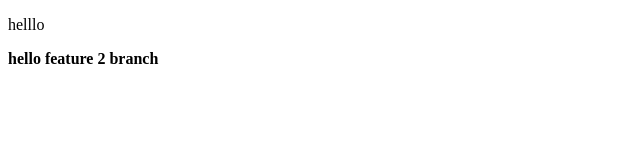
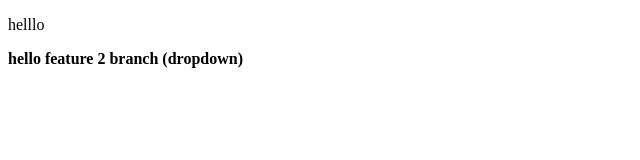
Before and after one commit to Avantika268/Local-Repo, a plain HTML site: page index.html in a window 1280 px wide. Shown: the full height of the page, 0-640 px from the left. Drawn offline with Linux system fonts and the light colour scheme.

Commit message:
dropdown

```diff
--- a/index.html
+++ b/index.html
@@ -7,6 +7,6 @@
 </head>
 <body>
     <p>helllo</p>
-    <b>hello feature 2 branch</b>
+    <b>hello feature 2 branch (dropdown)</b>
 </body>
 </html>
```
